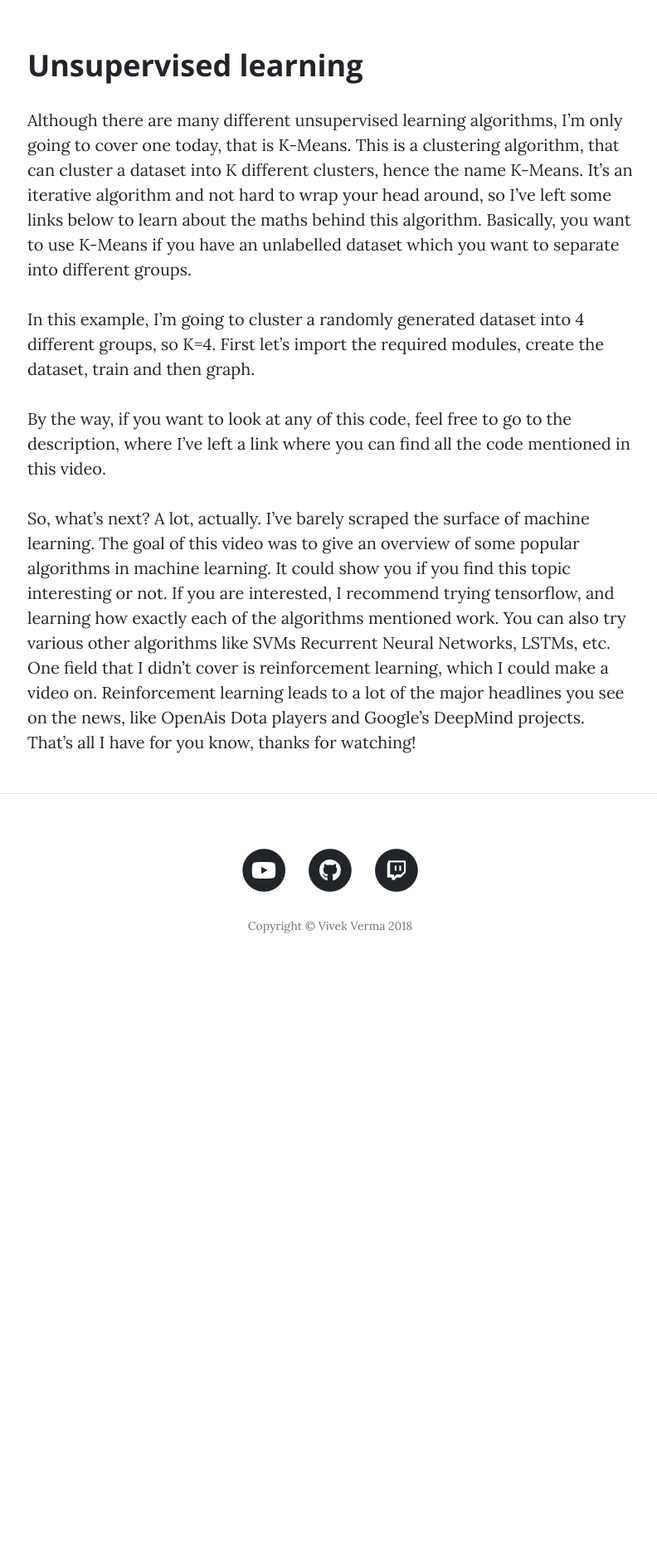
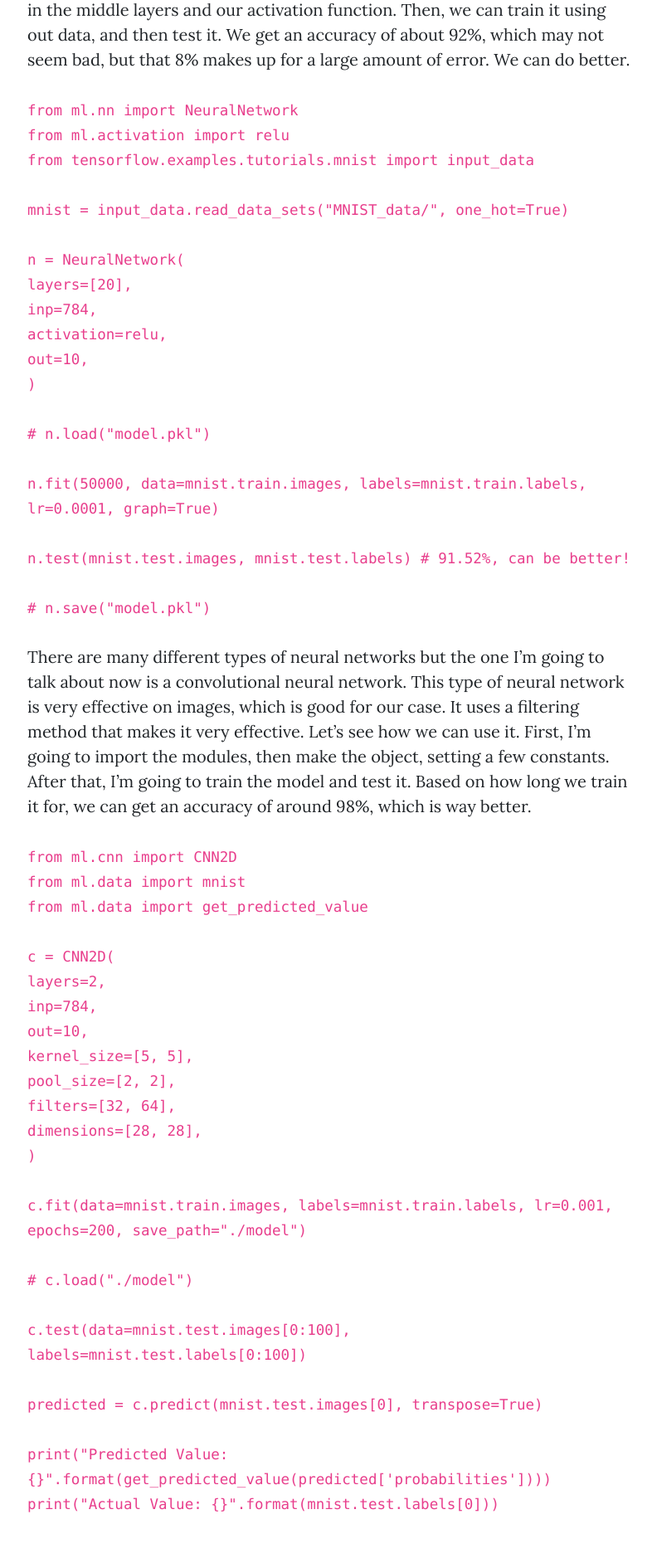
Before and after one commit to vivek3141/blog, a website: page posts/ml.html in a window 1280 px wide. Shown: the part 6775-8659 px from the top of the page at 83% size, without its empty margins (242-1034 px from the left). Before the commit the page ends 7967 px from the top, so only its background shows below. Drawn offline with nearby package versions, Linux system fonts and the light colour scheme; some packages are replaced by stand-ins of ours.

Commit message:
Code for NN & CNN

```diff
--- a/posts/ml.html
+++ b/posts/ml.html
@@ -25,6 +25,9 @@
   MathJax.Hub.Config({
     tex2jax: {inlineMath: [["$","$"],["\\(","\\)"]]}
   });
+
+
+
 
 
 
@@ -220,7 +223,8 @@
                 <p></p>
                 <p>The next classifier I’m going to be going over is probably the most powerful one. You’ve probably
                     heard about it, it’s called a neural network. Basically, it tries to mimic a human brain by using
-                    layers. You can learn the maths behind it <a href="https://www.youtube.com/playlist?list=PLZHQObOWTQDNU6R1_67000Dx_ZCJB-3pi">here</a>.
+                    layers. You can learn the maths behind it <a
+                            href="https://www.youtube.com/playlist?list=PLZHQObOWTQDNU6R1_67000Dx_ZCJB-3pi">here</a>.
                     You don’t need to know the math behind it to use it but it does help a lot. A neural network takes
                     multiple inputs and can output multiple probabilities for different classes. Let’s say I want to
                     classify a handwritten digit. I would have a image and input the pixel values into the neural
@@ -229,11 +233,34 @@
                     by looking at how wrong it was for each training example and adjust itself accordingly. We can use
                     several activation functions for the inner layers, but the most common these days is ReLu which
                     looks like this.</p>
+                <img src="https://i.imgur.com/f4HwqnC.jpg" class="img-fluid">
                 <p></p>
                 <p>Now, let's build a handwritten digit classifier. First we import the required modules. Then, we
                     create the object, specifying how many neurons we want in the middle layers and our activation
                     function. Then, we can train it using out data, and then test it. We get an accuracy of about 92%,
                     which may not seem bad, but that 8% makes up for a large amount of error. We can do better.</p>
+                <code class="prettyprint">
+                    from ml.nn import NeuralNetwork<br>
+                    from ml.activation import relu<br>
+                    from tensorflow.examples.tutorials.mnist import input_data<br>
+                    <br>
+                    mnist = input_data.read_data_sets("MNIST_data/", one_hot=True)<br>
+                    <br>
+                    n = NeuralNetwork(<br>
+                    layers=[20],<br>
+                    inp=784,<br>
+                    activation=relu,<br>
+                    out=10,<br>
+                    )<br>
+                    <br>
+                    # n.load("model.pkl")<br>
+                    <br>
+                    n.fit(50000, data=mnist.train.images, labels=mnist.train.labels, lr=0.0001, graph=True)<br>
+                    <br>
+                    n.test(mnist.test.images, mnist.test.labels) # 91.52%, can be better!<br>
+                    <br>
+                    # n.save("model.pkl")<br>
+                </code>
                 <p></p>
                 <p>There are many different types of neural networks but the one I’m going to talk about now is a
                     convolutional neural network. This type of neural network is very effective on images, which is good
@@ -241,6 +268,32 @@
                     First, I’m going to import the modules, then make the object, setting a few constants. After that,
                     I’m going to train the model and test it. Based on how long we train it for, we can get an accuracy
                     of around 98%, which is way better.</p>
+                <code class="prettyprint">
+                    from ml.cnn import CNN2D<br>
+                    from ml.data import mnist<br>
+                    from ml.data import get_predicted_value<br>
+                    <br>
+                    c = CNN2D(<br>
+                    layers=2,<br>
+                    inp=784,<br>
+                    out=10,<br>
+                    kernel_size=[5, 5],<br>
+                    pool_size=[2, 2],<br>
+                    filters=[32, 64],<br>
+                    dimensions=[28, 28],<br>
+                    )<br>
+                    <br>
+                    c.fit(data=mnist.train.images, labels=mnist.train.labels, lr=0.001, epochs=200, save_path="./model")<br>
+                    <br>
+                    # c.load("./model")<br>
+                    <br>
+                    c.test(data=mnist.test.images[0:100], labels=mnist.test.labels[0:100])<br>
+                    <br>
+                    predicted = c.predict(mnist.test.images[0], transpose=True)<br>
+                    <br>
+                    print("Predicted Value: {}".format(get_predicted_value(predicted['probabilities'])))<br>
+                    print("Actual Value: {}".format(mnist.test.labels[0]))<br>
+                </code>
                 <p></p>
                 <h2 class="section-heading">Unsupervised learning</h2>
                 <p></p>
```
